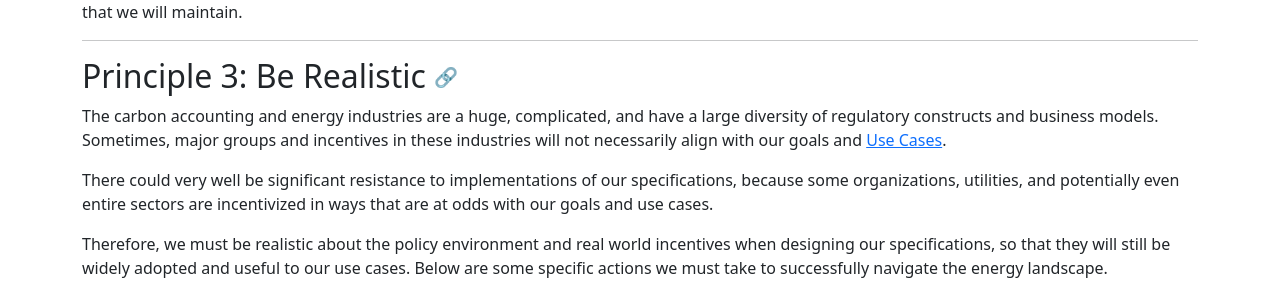
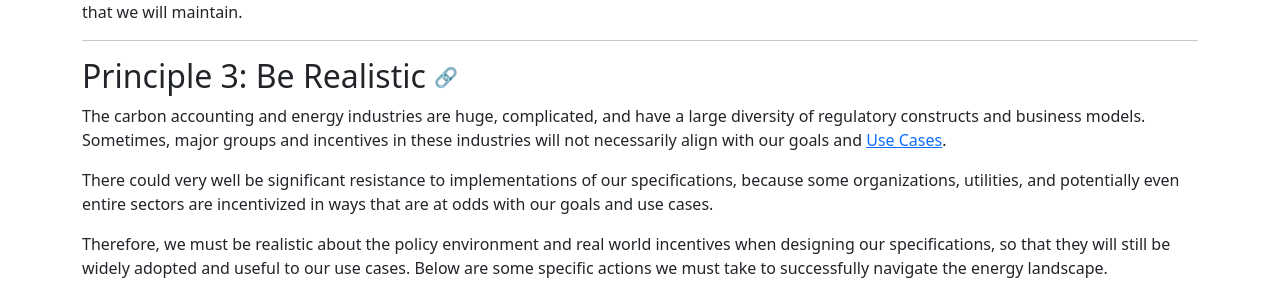
Before and after one commit to carbon-data-specification/Customer-Data, a Jekyll site: the page built from website/specs/design-principles.md, in a window 1280 px wide and 900 px high, scrolled down 2510 px. Shown: the part 155-455 px from the top of the window. Built offline with Jekyll 4.4.1, drawn with Linux system fonts in a browser that asks for light colours.

```diff
--- a/website/specs/design-principles.md
+++ b/website/specs/design-principles.md
@@ -154,7 +154,7 @@ suites that we will maintain.
 
 ## Principle 3: Be Realistic <a id="be-realistic" href="#be-realistic" class="permalink">🔗</a>
 
-The carbon accounting and energy industries are a huge, complicated, and
+The carbon accounting and energy industries are huge, complicated, and
 have a large diversity of regulatory constructs and business models.
 Sometimes, major groups and incentives in these industries will not
 necessarily align with our goals and [Use Cases]({{ '/use-cases' | relative_url }}).
```
